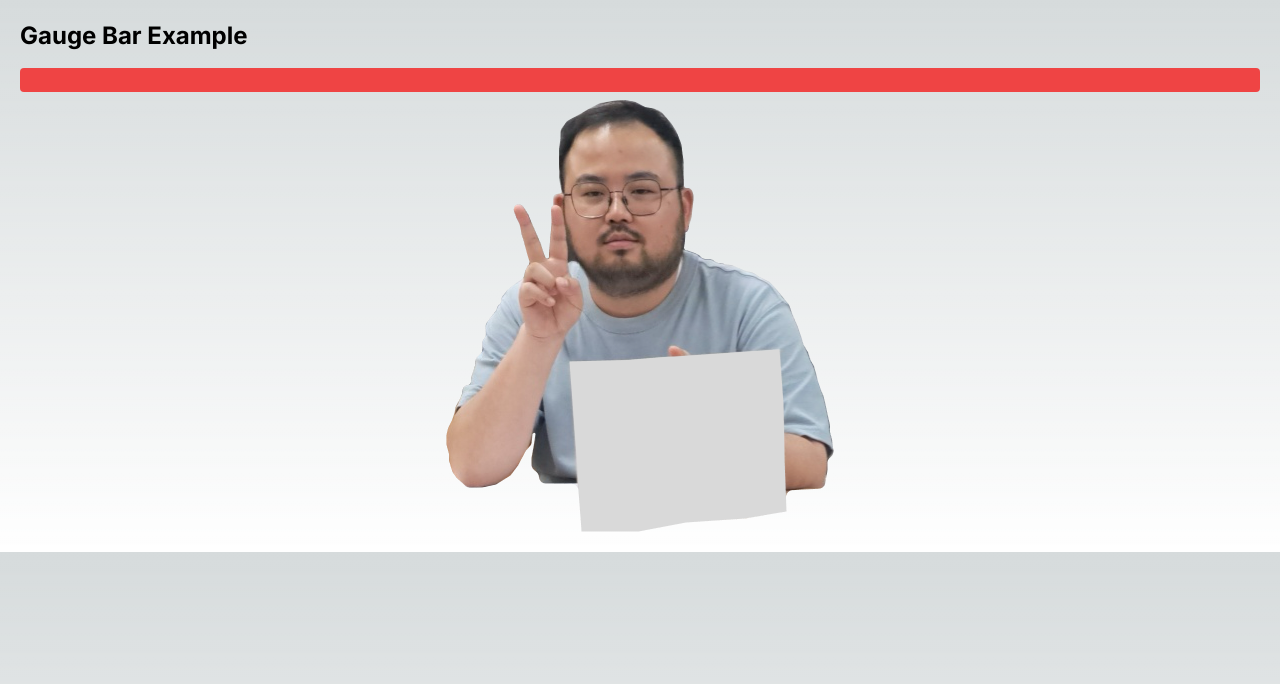
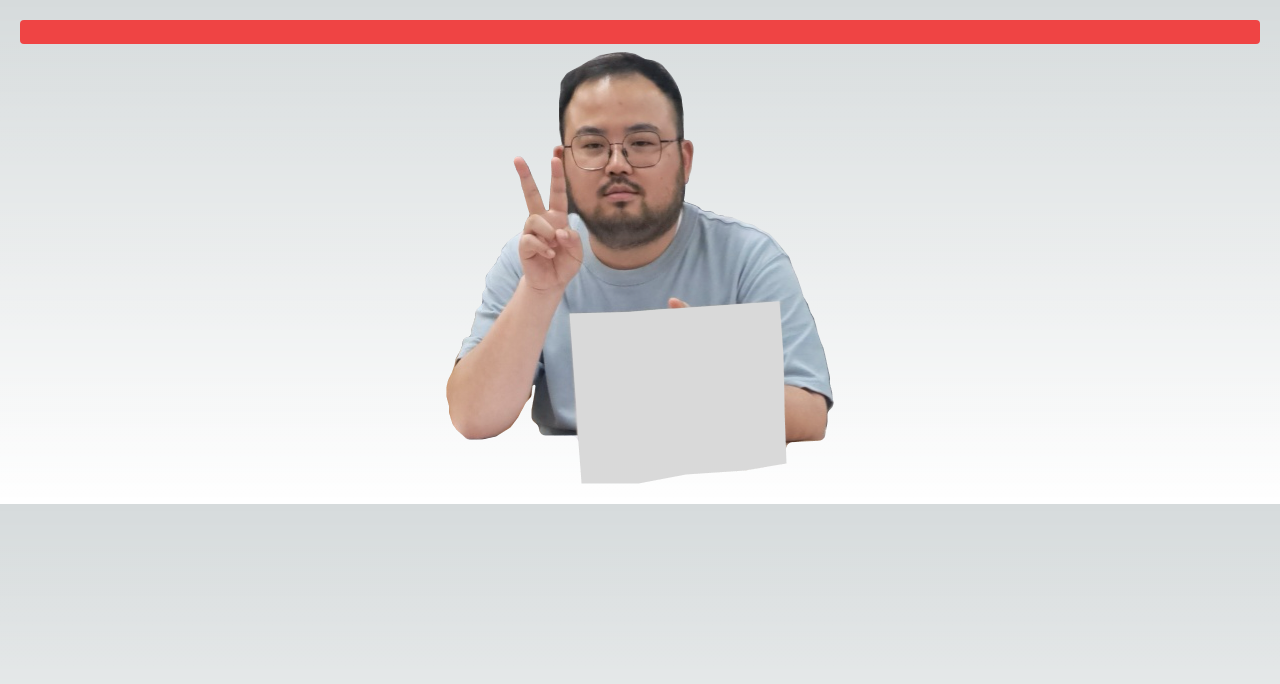
Before and after one commit to Nicknul/Amplify-2, a Next.js app in the folder front/: page / in a window 1280 px wide. Shown: the top 684 px of the page. Built offline with nearby package versions, Linux system fonts and the light colour scheme.

Commit message:
:fire: 정호연 : <h1> 삭제

```diff
--- a/front/src/app/page.tsx
+++ b/front/src/app/page.tsx
@@ -6,7 +6,6 @@ import GaugeBar from '../components/GaugeBar';
 const Home: React.FC = () => {
   return (
     <div className="p-5">
-      <h1 className="text-2xl font-bold mb-4">Gauge Bar Example</h1>
       <GaugeBar initialValue={100} />
     </div>
   );
```
